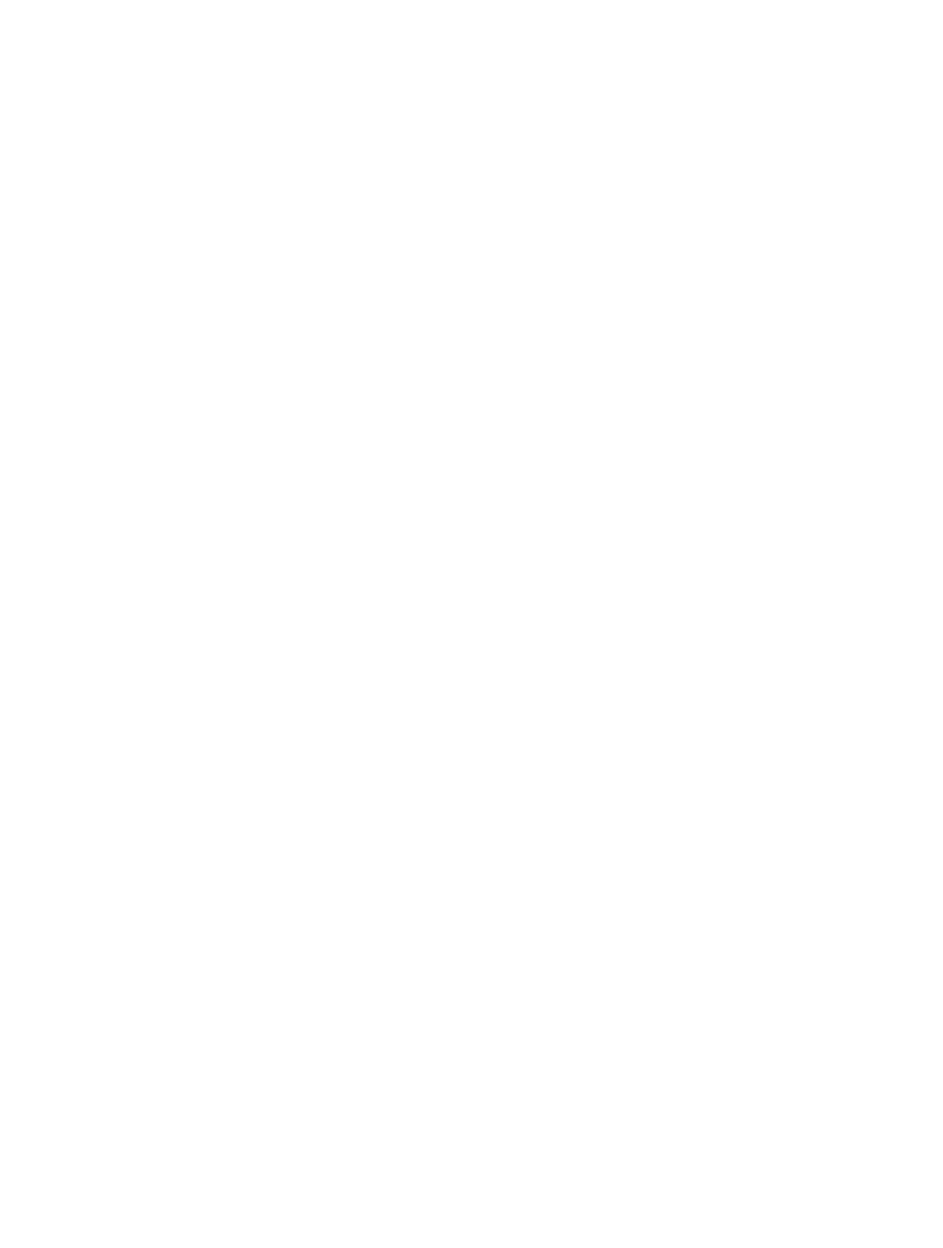
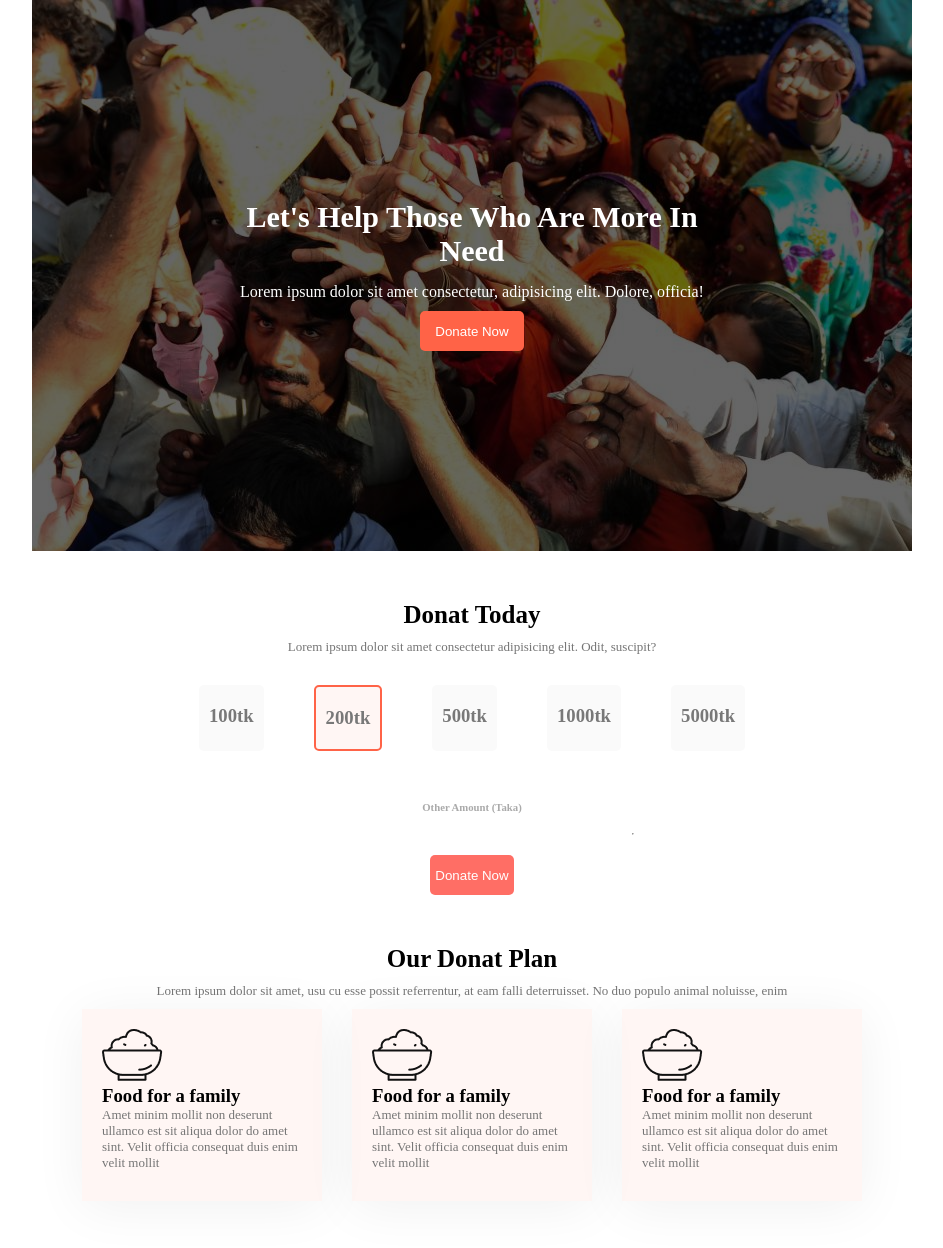
Before and after one commit to abid9173u/Module5.5-1, a plain HTML site: page index.html in a window 1280 px wide. Shown: the top 1248 px of the page, without its empty margins (168-1111 px from the left). Before the commit the page ends 800 px from the top, so only its background shows below. Drawn offline with Linux system fonts and the light colour scheme.

Commit message:
git commit

```diff
--- a/index.html
+++ b/index.html
@@ -4,8 +4,105 @@
     <meta charset="UTF-8">
     <meta name="viewport" content="width=device-width, initial-scale=1.0">
     <title>Document</title>
+    <link rel="stylesheet" href="style.css">
 </head>
 <body>
+    <header>
+        <section class="header">
+           <div class="header-section"> <h2 class="header-title">Let's Help Those Who Are More In Need</h2>
+            <p class="header-description">Lorem ipsum dolor sit amet consectetur, adipisicing elit. Dolore, officia!</p>
+            <a class="btn-primary" href=""><button>Donate Now</button></a></div>
+        </section>
+ </header>
+    <main>
+        <!--donar Today-->
+        <section class="donat">
+            <h2 class="donat-title">Donat Today</h2>
+            <p class="donat-description">Lorem ipsum dolor sit amet consectetur adipisicing elit. Odit, suscipit?</p>
+            <div class="donat-tk">
+                <div class="donat-amount">
+                    <h3 class="donat-sec-title">100tk</h3>
+                </div> <div class="donat-sub-amount">
+                    <h3 class="donat-sec-title">200tk</h3>
+                </div> <div class="donat-amount">
+                    <h3 class="donat-sec-title">500tk</h3>
+                </div> <div class="donat-amount">
+                    <h3 class="donat-sec-title">1000tk</h3>
+                </div> <div class="donat-amount">
+                    <h3 class="donat-sec-title">5000tk</h3>
+                </div>
+            </div>
+            <h6 class="other-amount">Other Amount (Taka)</h6>
+            <hr>
+            <a class="btn-primary-donat" href=""><button>Donate Now</button></a></div>
+        </section>
+        <!--our donat plan-->
+        <section class="our-donat">
+           <div class="sec-our-donat"> <h2 class="donat-title">Our Donat Plan</h2>
+            <p class="donat-description">Lorem ipsum dolor sit amet, usu cu esse possit referrentur, at eam falli deterruisset. No duo populo animal noluisse, enim</p></div>
+            <div class="donat-plan">
 
+                 <div class="our-donat-plan">
+                  <img src="icons/food.png" alt="">
+                  <h3 class="donat-plan-title">Food for a family</h3>
+                  <p class="donat-description">Amet minim mollit non deserunt
+                    ullamco est sit aliqua dolor do amet
+                    sint. Velit officia consequat duis enim
+                    velit mollit</p>
+                 </div>
+                 <div class="our-donat-plan">
+                    <img src="icons/food.png" alt="">
+                    <h3 class="donat-plan-title">Food for a family</h3>
+                    <p class="donat-description">Amet minim mollit non deserunt
+                      ullamco est sit aliqua dolor do amet
+                      sint. Velit officia consequat duis enim
+                      velit mollit</p>
+                   </div>
+                   <div class="our-donat-plan">
+                    <img src="icons/food.png" alt="">
+                    <h3 class="donat-plan-title">Food for a family</h3>
+                    <p class="donat-description">Amet minim mollit non deserunt
+                      ullamco est sit aliqua dolor do amet
+                      sint. Velit officia consequat duis enim
+                      velit mollit</p>
+                   </div> </div>
+        </section>
+        <section class="donation">
+            <div class="sec-donation">
+                <div class="donation-info">
+                    <h2 class="donat-title">Their lives depend on your donation</h2>
+                    <p class="donat-description">Lorem ipsum dolor sit amet, usu cu esse possit referrentur, at eam falli deterruissetLorem ipsum dolor sit amet, usu cu esse possit  referrentur, at eam falli deterruisset. No duopopulo  animal noluisse, enim</p>
+                    <p class="donat-description">Lorem ipsum dolor sit amet, usu cu esse possit referrentur, at eam falli deterruisset</p>
+                        <a class="btn-primary-donat" href=""><button>How to Contribute</button></a>
+                </div>
+                <div class="donation-img">
+                    <img src="images/donation8.jpg" alt="">
+                </div>
+            </div>
+        </section>
+        <section class="donation">
+            <div class="sec-donation">
+                <div class="donation-img">
+                    <img src="images/donation7.jpg" alt="">
+                </div>
+                <div class="donation-info">
+                    <h2 class="donat-title">Their lives depend on your donation</h2>
+                    <p class="donat-description">Lorem ipsum dolor sit amet, usu cu esse possit referrentur, at eam falli deterruissetLorem ipsum dolor sit amet, usu cu esse possit  referrentur, at eam falli deterruisset. No duopopulo  animal noluisse, enim</p>
+                    <p class="donat-description">Lorem ipsum dolor sit amet, usu cu esse possit referrentur, at eam falli deterruisset</p>
+                        <a class="btn-primary-donat" href=""><button>How to Contribute</button></a>
+                </div> </div>
+        </section>
+        <section class="update-sec">
+            <h2 class="donat-title">Get My Updates</h2>
+            <p class="donat-description">Lorem ipsum dolor sit amet, usu cu esse possit referrentur, at eam falli deterruisset. No duo populo animal noluisse, enim</p>
+            <div class="email-sec">
+                <input type="email" name="" id="" placeholder="Email" ><span>Subscribe</span>
+            </div>
+        </section>
+    </main>
+     <footer class="footer-sec">
+        <div><h2 class="footer-title">Be Humble</h2>
+            <p class="donat-description">I’m gonna do it</p></div>
+     </footer>
 </body>
 </html>
--- a/style.css
+++ b/style.css
@@ -0,0 +1,192 @@
+*{
+    margin: 0;
+    padding: 0;
+}
+/*Header section*/
+.header{
+   /* max-width: 1140px;*/
+    margin: auto;
+
+}
+.header-section{
+   background-image: url(images/donation0.jpg);
+    /*background-repeat: no-repeat;*/
+    height: 100%;
+    width: auto;
+    padding:  200px;
+    position: relative;
+    z-index: 1;
+    margin: 0 200px;
+}
+.header-section::after{
+    content: "";
+    position: absolute;
+    top: 0;
+    left: 0;
+    width: 100%;
+    height: 100%;
+    background-color: rgba(0, 0, 0, 0.6);
+    z-index: -1;
+
+}
+.header-title{
+    color: white;
+    font-size: 30px;
+    font-weight: 900;
+    margin-bottom: 15px;
+    text-align: center;
+
+}
+.header-description{
+    color: white;
+    margin-bottom: 10px;
+    text-align: center;
+}
+.btn-primary button{
+   padding: 5px 15px;
+   border: 0;
+   background-color: rgb(255, 99, 71);
+   margin-left: 150px;
+   display: block;
+   height: 40px;
+  border-radius: 5px;
+  margin-top: 5px;
+  color: white;
+  margin: auto;
+}
+.header-section a{
+    text-decoration: none;
+}
+/*donat today*/
+main{
+
+    margin: auto;
+    margin: 50px;
+    margin: 0 200px;
+}
+.donat-tk{
+    display: flex;
+    gap: 50px;
+    justify-content: center;
+}
+.donat{
+    text-align: center;
+    margin-left: 0 200px;
+}
+.donat-title{
+    font-size: 25px;
+    font-weight: 800;
+    margin-bottom: 10px;
+    margin-top: 50px;
+}
+.donat-description{
+    color: #757575;
+    font-size: 13px;
+    margin-bottom: 10px;
+    font-weight: 300;
+}
+.donat-amount{
+    background-color: rgb(250, 250, 250);
+    padding: 20px 10px;
+    margin-top: 20px;
+    border-radius: 5px;
+}
+.donat-sub-amount{
+    padding: 20px 10px;
+    margin-top: 20px;
+    border: 2px solid rgb(255, 99, 71);
+    background-color: rgba(255, 110, 69, 0.06) ;
+    border-radius: 5px;
+}
+.donat-sec-title{
+    color: rgb(120, 120, 120);
+}
+.other-amount{
+    margin-top: 50px;
+    margin-bottom: 20px;
+    color: rgb(170, 170, 170);
+}
+hr{
+    color: rgb(170, 170, 170);
+     margin: 20px 600px;
+}
+.btn-primary-donat button{
+  height: 40px;
+  padding: 0 5px;
+  border: 0;
+  color: white;
+  background-color: rgb(255, 110, 101);
+  border-radius: 5px;
+}
+/*our donat*/
+.our-donat{
+margin: 50px;
+
+}
+.sec-our-donat{
+  text-align: center;
+}
+.donat-plan{
+    display: flex;
+    gap: 30px;
+  /*  margin: 50px 500px;*/
+    justify-content: center;
+}
+.our-donat-plan{
+   box-shadow: 0px 6px 50px rgba(0, 0, 0, 0.06);
+   height: auto;
+  width: 200px;
+   padding: 20px;
+  background-color: rgba(255, 99, 71, 0.06);
+}
+/*donation*/
+.donation{
+  /*  margin: 0 300px;*/
+    margin-bottom: 50px;
+}
+.sec-donation{
+    display: flex;
+    justify-content: center;
+    gap: 30px;
+}
+.donation-img img{
+    width: 300px;
+    height: 300px;
+    margin-right: 100px;
+    border-radius: 5px;
+}
+.donation-info{
+    margin-top: 50px;
+    width: 300px;
+    height: 300px;
+}
+/*update section*/
+.update-sec{
+    text-align: center;
+}
+.email-sec{
+    margin-top: 20px;
+    width: 400px;
+  margin-left: 500px;
+  background-color: rgba(144, 255, 212, 0.4);
+  padding: 40px 30px;
+
+}
+.email-sec input{
+   padding: 7px;
+   border: 0;
+}
+.email-sec span{
+    padding: 5px;
+    background-color: rgb(255, 110, 101);
+    border-radius: 5px;
+}
+/*footer*/
+.footer-sec{
+    display: flex;
+    justify-content: center;
+    background-color: rgb(114, 193, 220);
+    padding: 30px;
+    margin: 0 200px;
+    margin-top: 50px;
+}
```
